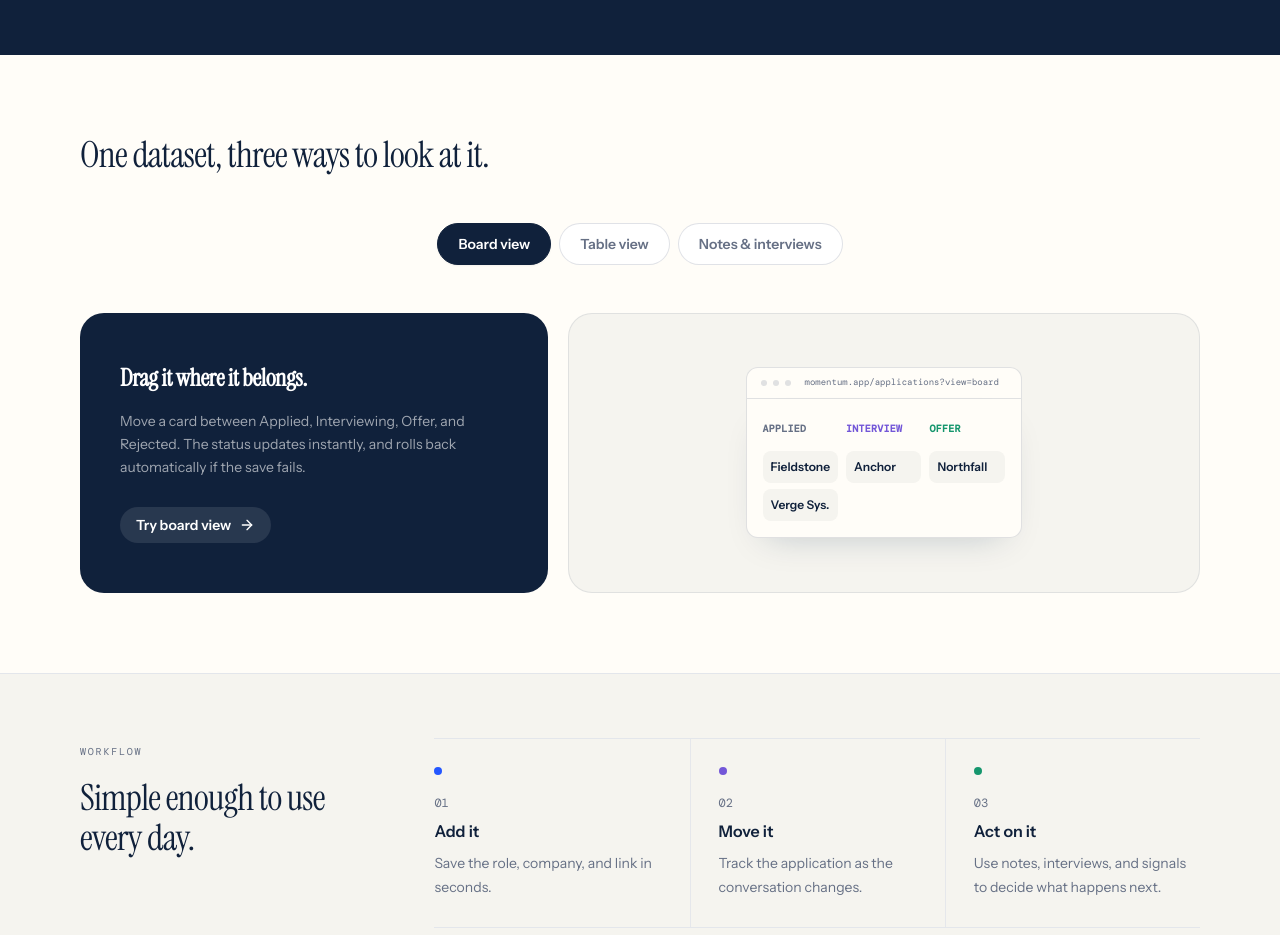
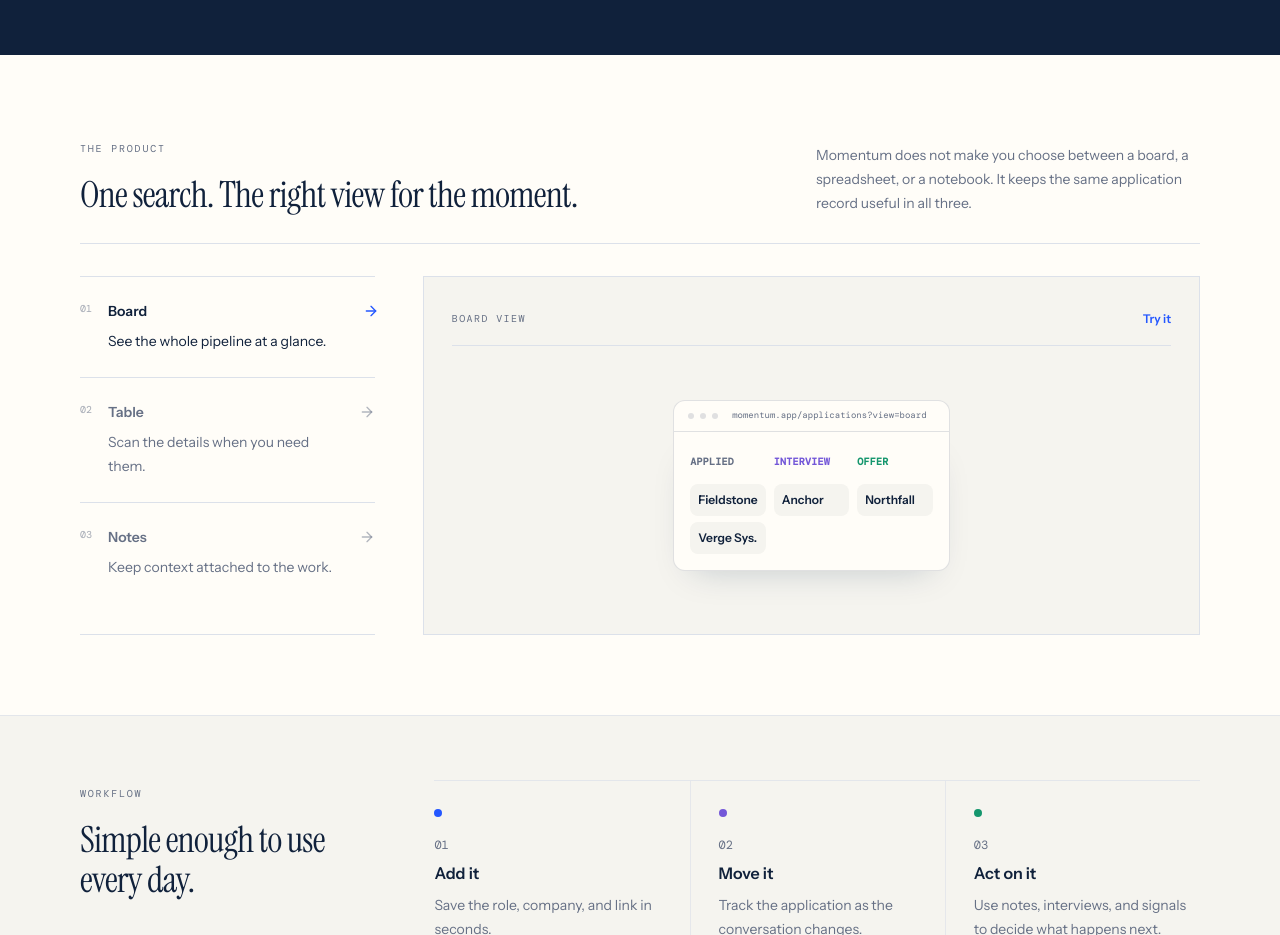
Before and after one commit to Wuraola-Adebisi/Momentum, a React (Vite) app: page / in a window 1280 px wide. Shown: the part 1600-2535 px from the top of the page. Built offline with nearby package versions, Linux system fonts and the light colour scheme; no server answers.

Commit message:
design: refine product showcase hierarchy

```diff
--- a/src/components/marketing/ShowcaseTabs.tsx
+++ b/src/components/marketing/ShowcaseTabs.tsx
@@ -18,144 +18,87 @@ interface Tab {
 const TABS: Tab[] = [
   {
     key: "board",
-    label: "Board view",
-    title: "Drag it where it belongs.",
-    description:
-      "Move a card between Applied, Interviewing, Offer, and Rejected. The status updates instantly, and rolls back automatically if the save fails.",
+    label: "Board",
+    title: "See the whole pipeline at a glance.",
+    description: "Move applications between stages and immediately see where the search is concentrated.",
     preview: <BoardPreview />,
   },
   {
     key: "table",
-    label: "Table view",
-    title: "Scan everything at once.",
-    description:
-      "Sort by date, filter by status, search by company, all reflected in the URL so you can bookmark or share the exact view you built.",
+    label: "Table",
+    title: "Scan the details when you need them.",
+    description: "Search, sort, and filter every application without losing the underlying record.",
     preview: <TablePreview />,
   },
   {
     key: "notes",
-    label: "Notes & interviews",
-    title: "Never lose the thread.",
-    description:
-      "Every note and every interview stays attached to the application it belongs to, opening right where you are.",
+    label: "Notes",
+    title: "Keep context attached to the work.",
+    description: "Interview notes and application details stay together instead of disappearing into separate documents.",
     preview: <NotesPreview />,
   },
 ];
 
 export function ShowcaseTabs() {
   const [activeKey, setActiveKey] = useState(TABS[0].key);
-
   const activeTab = TABS.find((tab) => tab.key === activeKey) ?? TABS[0];
 
   return (
-    <section
-      id="showcase"
-      className={`bg-surface ${SECTION_PADDING_X} ${SECTION_PADDING_Y}`}
-    >
+    <section id="showcase" className={`bg-surface ${SECTION_PADDING_X} ${SECTION_PADDING_Y}`}>
       <div className="mx-auto max-w-content">
-        <div className="max-w-2xl">
-          <h2>One dataset, three ways to look at it.</h2>
+        <div className="flex flex-col justify-between gap-6 border-b border-line pb-7 md:flex-row md:items-end">
+          <div>
+            <p className="font-data text-[10px] uppercase tracking-[0.18em] text-muted">The product</p>
+            <h2 className="mt-3 max-w-xl">One search. The right view for the moment.</h2>
+          </div>
+          <p className="max-w-sm text-sm leading-6 text-muted">
+            Momentum does not make you choose between a board, a spreadsheet, or a notebook. It keeps the same application record useful in all three.
+          </p>
         </div>
 
-        <div
-          role="tablist"
-          aria-label="Momentum feature showcase"
-          className="mt-10 flex flex-wrap justify-center gap-2 md:mt-12"
-        >
-          {TABS.map((tab) => (
+        <div className="mt-8 grid gap-8 lg:grid-cols-[0.55fr_1.45fr] lg:gap-12">
+          <div className="border-y border-line divide-y divide-line">
+            {TABS.map((tab, index) => (
               <button
                 key={tab.key}
+                type="button"
                 role="tab"
                 aria-selected={tab.key === activeKey}
                 onClick={() => setActiveKey(tab.key)}
                 className={clsx(
-                `
-                rounded-full
-                border
-                px-5
-                py-2.5
-                text-sm
-                font-semibold
-                transition-all
-                duration-200
-              `,
-                tab.key === activeKey
-                  ? "border-ink bg-ink text-white shadow-sm"
-                  : "border-muted/20 bg-white text-muted hover:border-muted/40 hover:text-ink",
+                  "group flex w-full items-start gap-4 px-0 py-6 text-left transition-colors",
+                  tab.key === activeKey ? "text-ink" : "text-muted hover:text-ink",
                 )}
               >
-              {tab.label}
+                <span className="font-data text-[10px] text-muted/60">0{index + 1}</span>
+                <span className="min-w-0 flex-1">
+                  <span className="block text-sm font-semibold">{tab.label}</span>
+                  <span className={clsx("mt-2 block text-sm leading-6", tab.key === activeKey ? "text-ink" : "text-muted")}>
+                    {tab.title}
+                  </span>
+                </span>
+                <ArrowRight
+                  size={16}
+                  className={clsx(
+                    "mt-0.5 shrink-0 transition-transform duration-200",
+                    tab.key === activeKey ? "text-primary translate-x-1" : "text-muted/50 group-hover:translate-x-1",
+                  )}
+                  aria-hidden="true"
+                />
               </button>
             ))}
           </div>
 
-        <div className="mt-10 grid grid-cols-1 gap-5 md:mt-12 lg:grid-cols-[0.85fr_1.15fr]">
-          <div
-            className="
-              flex
-              flex-col
-              justify-center
-              rounded-3xl
-              bg-ink
-              px-8
-              py-10
-              md:px-10
-            "
-          >
-            <h3 className="font-display text-2xl font-bold text-white">
-              {activeTab.title}
-            </h3>
-
-            <p className="mt-4 text-sm leading-relaxed text-white/60">
-              {activeTab.description}
-            </p>
-
-            <Link
-              to="/login?mode=signup"
-              className="
-                group
-                mt-7
-                inline-flex
-                w-fit
-                items-center
-                gap-2
-                rounded-full
-                bg-white/10
-                px-4
-                py-2
-                text-sm
-                font-semibold
-                text-white
-                transition-colors
-                hover:bg-white/20
-              "
-            >
-              Try {activeTab.label.toLowerCase()}
-              <ArrowRight
-                size={16}
-                className="transition-transform duration-200 group-hover:translate-x-1"
-              />
+          <div className="min-h-[300px] border border-line bg-paper p-4 sm:p-7">
+            <div className="mb-5 flex items-center justify-between border-b border-line pb-3">
+              <p className="font-data text-[10px] uppercase tracking-[0.14em] text-muted">{activeTab.label} view</p>
+              <Link to="/login?mode=signup" className="text-xs font-semibold text-primary hover:underline">
+                Try it
               </Link>
             </div>
-
-          <div
-            className="
-              flex
-              min-h-[280px]
-              items-center
-              justify-center
-              overflow-hidden
-              rounded-3xl
-              border
-              border-muted/15
-              bg-paper
-              p-6
-              transition-all
-              duration-300
-              md:p-8
-            "
-          >
+            <div className="flex min-h-[240px] items-center justify-center">
               {activeTab.preview}
+            </div>
           </div>
         </div>
       </div>
```
Lines whose indentation alone changed are shown as unchanged.
